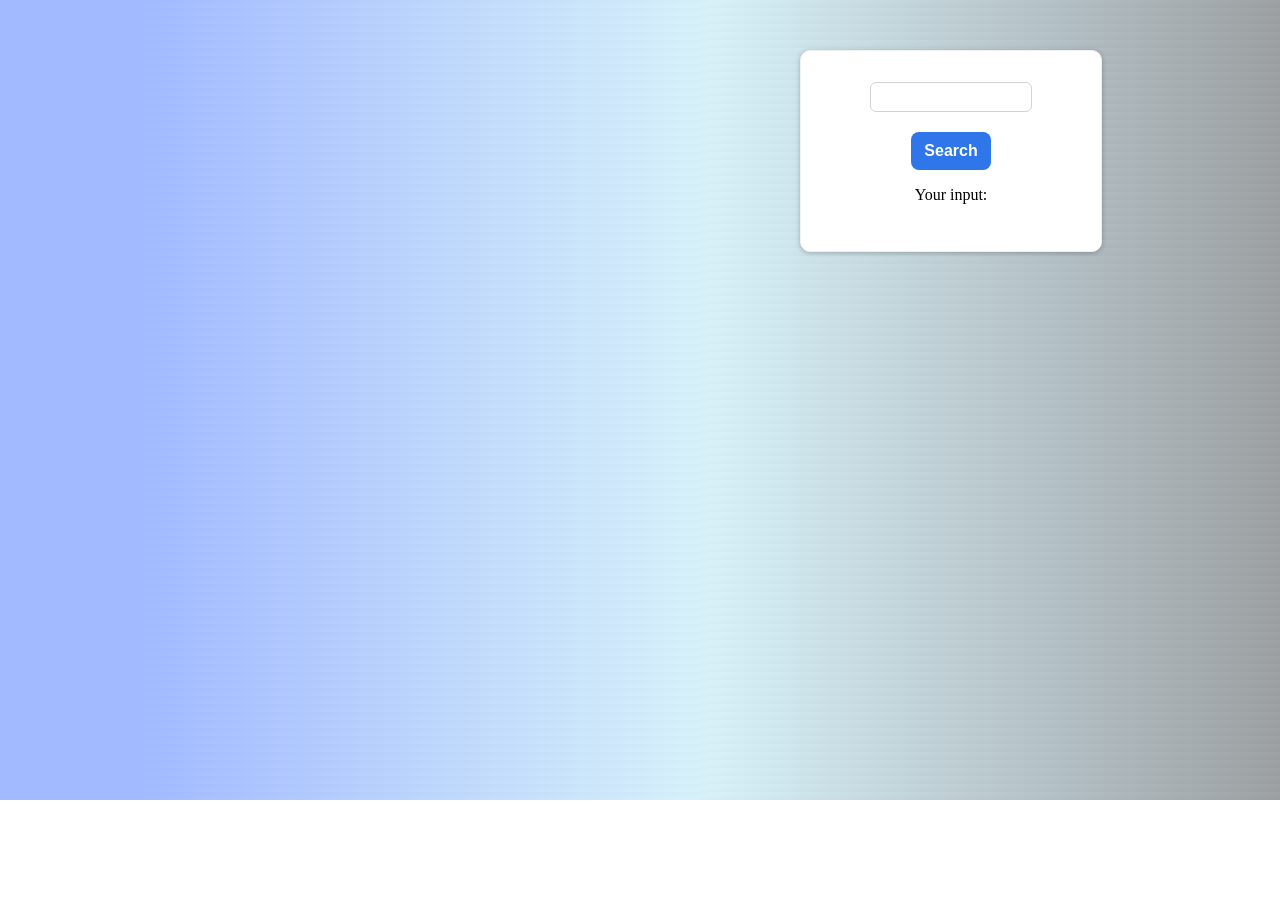
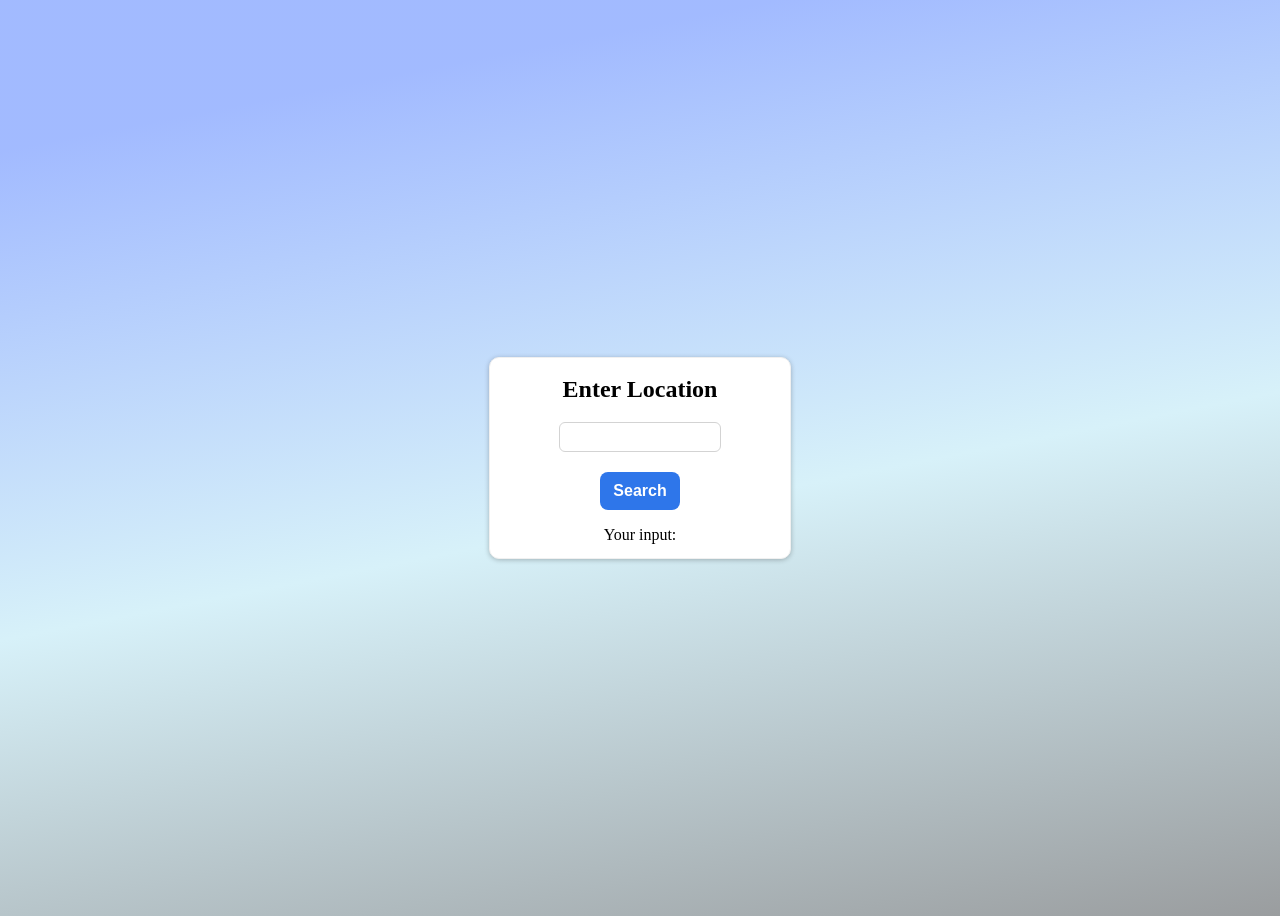
Before and after one commit to radito1/Weather-app, a React (Vite) app in the folder Weather-app/: page / in a window 1280 px wide. Before the commit the page ends 800 px from the top, so only its background shows below. Built offline with nearby package versions, Linux system fonts and the light colour scheme.

Commit message:
change to css styling

```diff
--- a/Weather-app/src/App.tsx
+++ b/Weather-app/src/App.tsx
@@ -1,7 +1,11 @@
-import WeatherSearch from "./components/WeatherSearch"
+import WeatherSearch from "./components/WeatherSearch";
 
 function App() {
-    return  <WeatherSearch/>
+return (
+    <main>
+        <WeatherSearch />
+    </main>
+);
 }
 
 export default App;
--- a/Weather-app/src/components/WeatherSearch.tsx
+++ b/Weather-app/src/components/WeatherSearch.tsx
@@ -49,6 +49,7 @@ const handleSearchClick = () => {
 
 return (
     <div className="main-container">
+        <h2 className="location-text">Enter Location</h2>
 <input
         className="search-field"
         type="text"
--- a/Weather-app/src/styles/WeatherSearch.css
+++ b/Weather-app/src/styles/WeatherSearch.css
@@ -7,13 +7,14 @@
     width: 300px;
     height: 200px;
 
-    position: fixed;
-    top: 50px;
-    left: 800px;
-
     border: 1px solid rgb(240, 240, 240);
     border-radius: 10px;
     box-shadow: 0 1px 5px rgba(0, 0, 0, 0.25);
+}
+
+
+.location-text {
+
 }
 
 .search-field {
--- a/Weather-app/src/styles/index.css
+++ b/Weather-app/src/styles/index.css
@@ -1,6 +1,14 @@
 body {
+    padding: 50px 50px;
     background: rgb(154, 157, 159);
     background: linear-gradient(349deg, rgba(154, 157, 159, 1) 0%,
             rgba(215, 241, 249, 0.999019676229867) 45%,
             rgba(0, 67, 255, 0.3659664549413515) 87%);
 }
+
+#root {
+    display: flex;
+    justify-content: center;
+    align-items: center;
+    height: 800px;
+}
```
